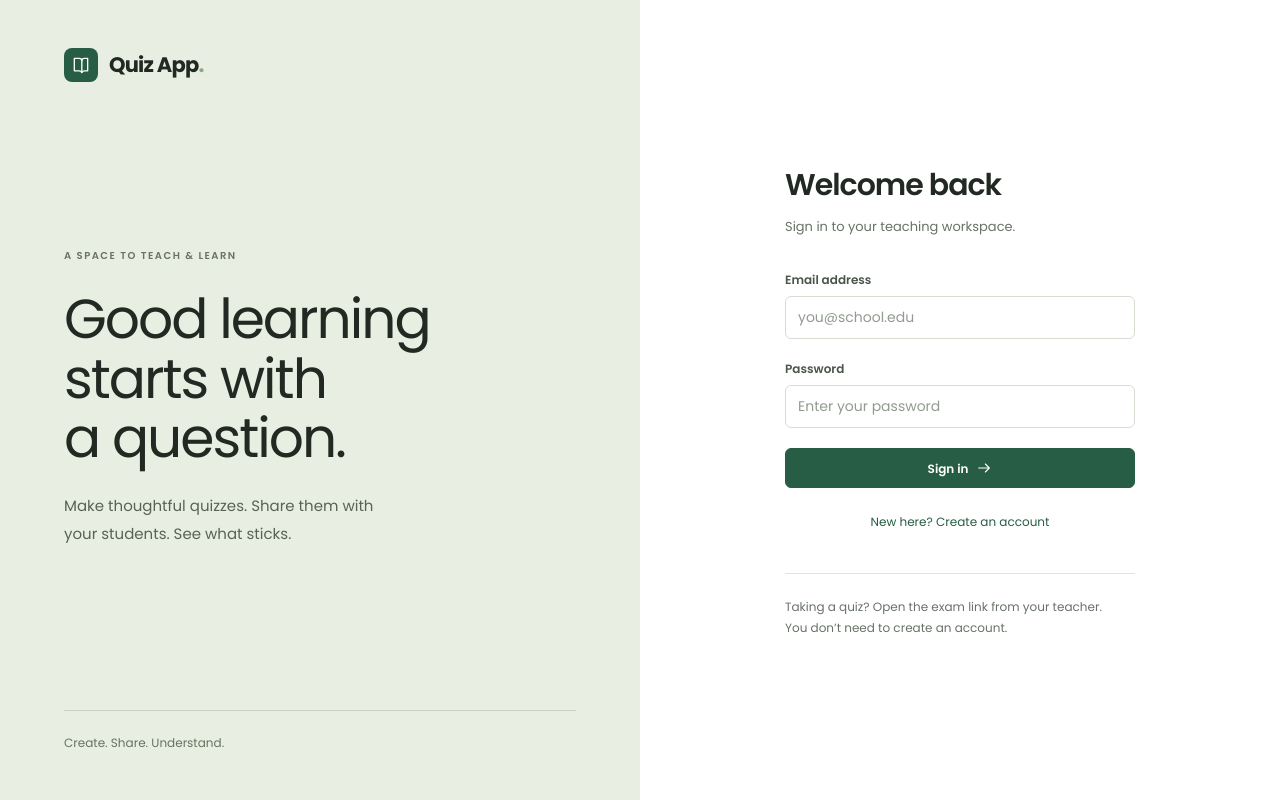
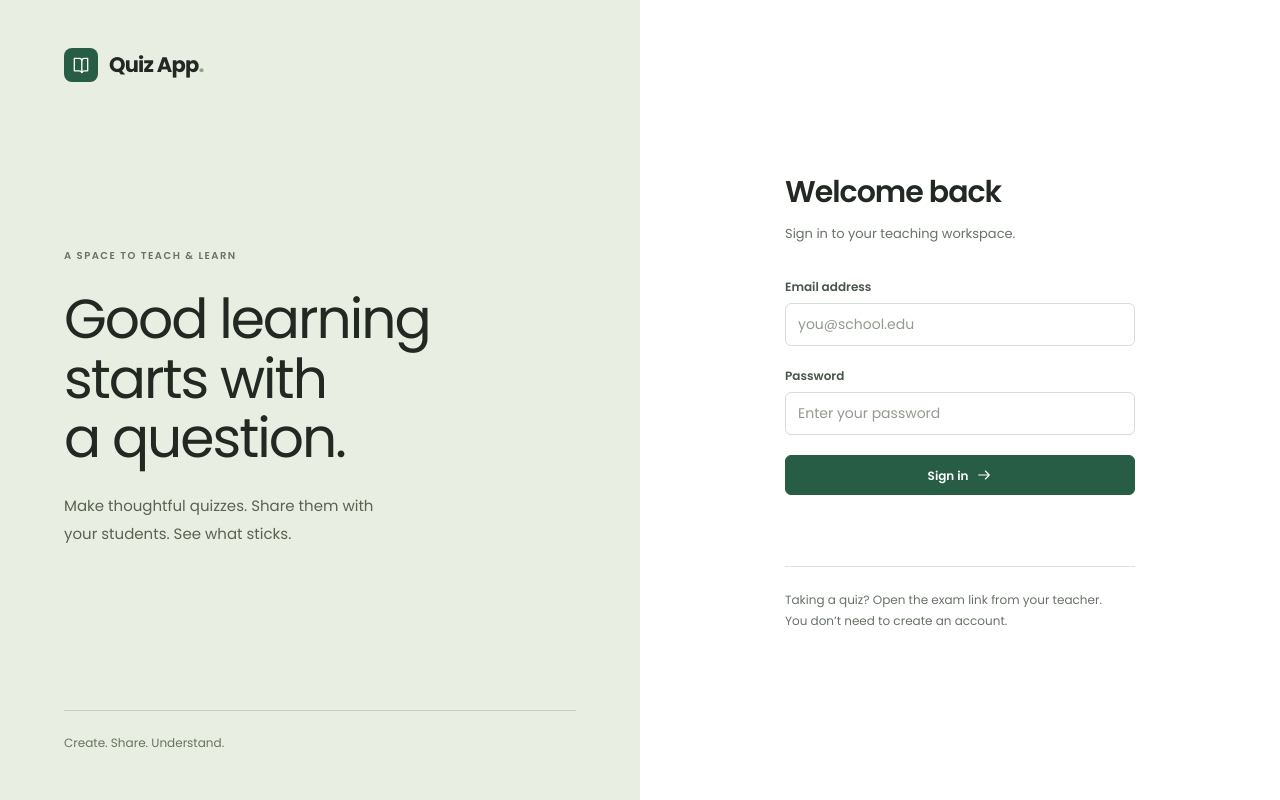
Before and after one commit to Ebatestil/quiz-app, a Next.js app: page /login in a window 1280 px wide. Built offline with nearby package versions, Linux system fonts and the light colour scheme.

Commit message:
Removed create account on login page

```diff
--- a/app/login/LoginForm.tsx
+++ b/app/login/LoginForm.tsx
@@ -200,9 +200,6 @@ function LoginForm() {
             }}
             type="button"
           >
-            {mode === 'login'
-              ? 'New here? Create an account'
-              : 'Already have an account? Sign in'}
           </button>
           <div className="auth-student-note">
             Taking a quiz? Open the exam link from your teacher.
```
